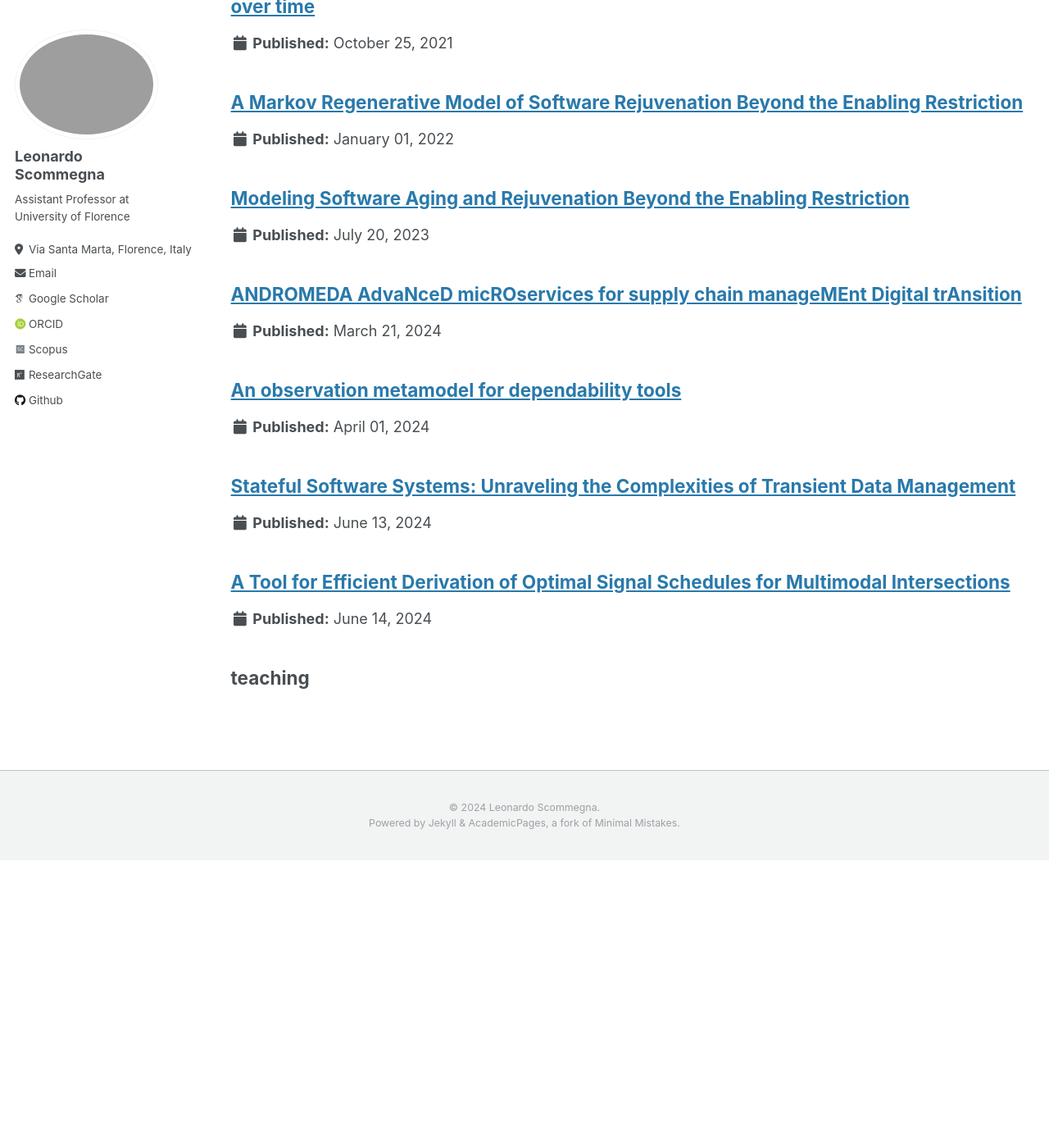
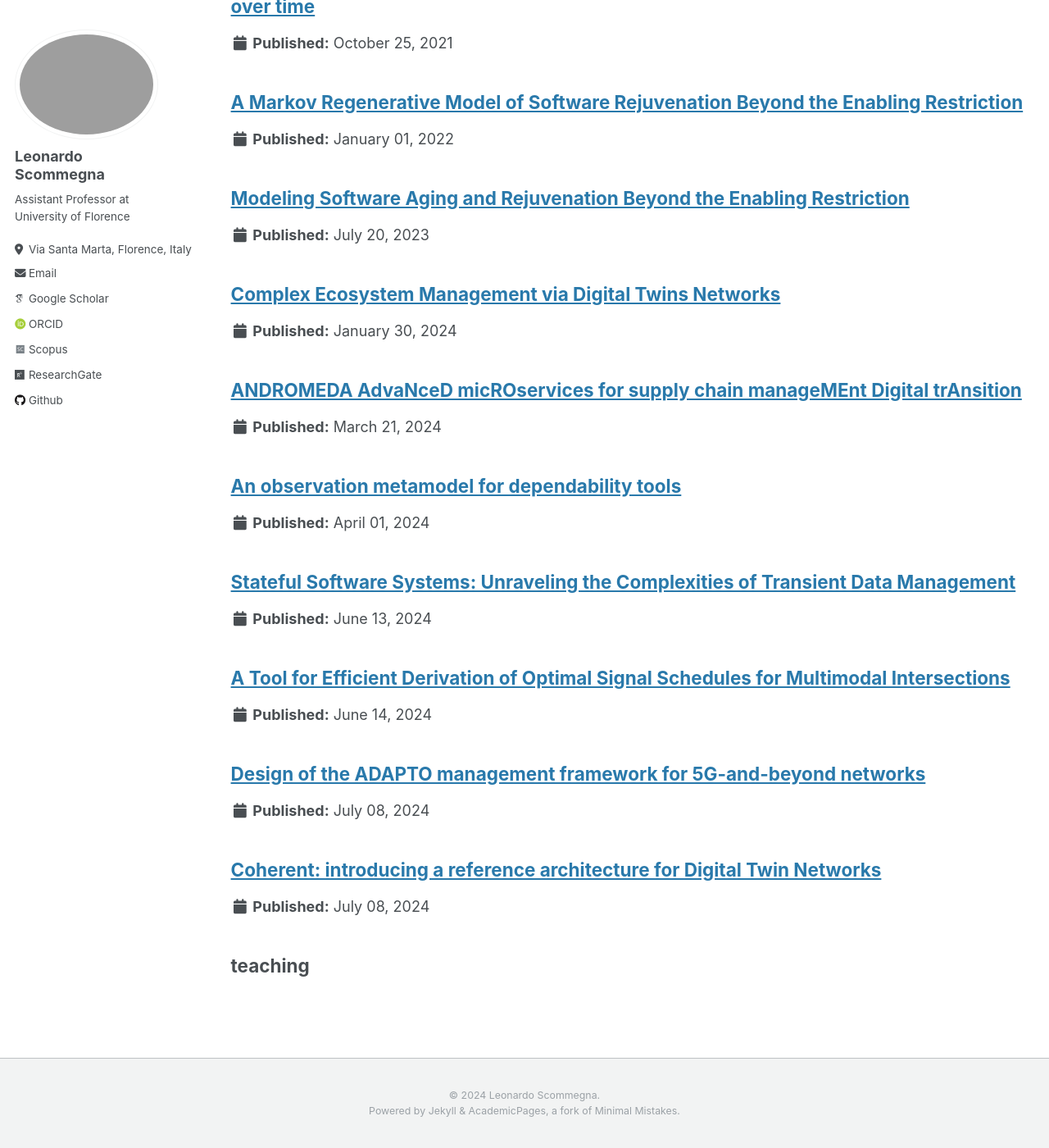
Before and after one commit to LeonardoScommegna/LeonardoScommegna.github.io, a Jekyll site: the page built from _pages/sitemap.md, in a window 1280 px wide and 1400 px high, scrolled down 3383 px. Shown: the whole window at 82% size. Built offline with Jekyll 4.4.1, drawn with Linux system fonts in a browser that asks for light colours; some web fonts are replaced; before the commit the page ends 4432 px from its top, so only the background shows below that.

Commit message:
poster added

```diff
--- /dev/null
+++ b/_talks/Restart-2024-adapto-catania.md
@@ -0,0 +1,11 @@
+---
+title: "Design of the ADAPTO management framework for 5G-and-beyond networks"
+authors: "A. Botta, R. Canonico, A. Navarro, G. Stanco, G. Ventre, A. Buonocunto, A. Fresa, E. Gentile, L. Scommegna, E. Vicario, E. Mingozzi, A. Virdis, M. Cucurachi"
+collection: talks
+talk-type: "poster"
+date: "2024-07-08"
+venue: 'Restart Plenary Dissemination Workshop'
+venue-site: 'https://www.fondazione-restart.it/it/2024/05/21/save-the-date-restart-plenary-dissemination-workshop-catania-4-5-luglio-2024/'
+location: "Catania, Italy"
+pdf: "/talks/poster-restart-adapto-catania-2024.pdf"
+---
--- /dev/null
+++ b/_talks/Restart-2024-coherent-bologna.md
@@ -0,0 +1,13 @@
+---
+title: "Complex Ecosystem Management via Digital Twins Networks"
+authors: "L. Paroli, M. Becattini, L. Scommegna, I. Zaza"
+collection: talks
+talk-type: "poster"
+date: "2024-01-30"
+venue: 'Restart Plenary Dissemination Workshop'
+venue-site: 'https://www.fondazione-restart.it/it/2024/02/09/non-solo-ricerca-ma-soluzioni-dimpatto-per-il-mondo-reale-restart-fa-il-punto-ad-un-anno-dallavvio/'
+location: "Bologna, Italy"
+award: "Best Poster Award"
+award-material: 'https://www.fondazione-restart.it/it/2024/02/09/non-solo-ricerca-ma-soluzioni-dimpatto-per-il-mondo-reale-restart-fa-il-punto-ad-un-anno-dallavvio/'
+pdf: "/talks/poster-restart-coherent-bologna-2024.pdf"
+---
--- /dev/null
+++ b/_talks/Restart-2024-coherent-catania.md
@@ -0,0 +1,13 @@
+---
+title: "Coherent: introducing a reference architecture for Digital Twin Networks"
+authors: "F. de Trizio, M. Becattini, L. Paroli, L. Pintor,  S. Quattropani, L. Rachiele, C. Ricci, S. Rossitto, G. Sciddurlo, L. Scommegna"
+collection: talks
+talk-type: "poster"
+date: "2024-07-08"
+venue: 'Restart Plenary Dissemination Workshop'
+venue-site: 'https://www.fondazione-restart.it/it/2024/05/21/save-the-date-restart-plenary-dissemination-workshop-catania-4-5-luglio-2024/'
+location: "Catania, Italy"
+pdf: "/talks/poster-restart-coherent-catania-2024.pdf"
+award: "Best Poster & Demo Award"
+award-material: '/talks/award-restart-coherent-catania-2024.pdf'
+---
```
Also changed, not shown: _includes/presentation.html (+8 -0 lines), _pages/talks.md (+11 -0 lines), 4 other files.
